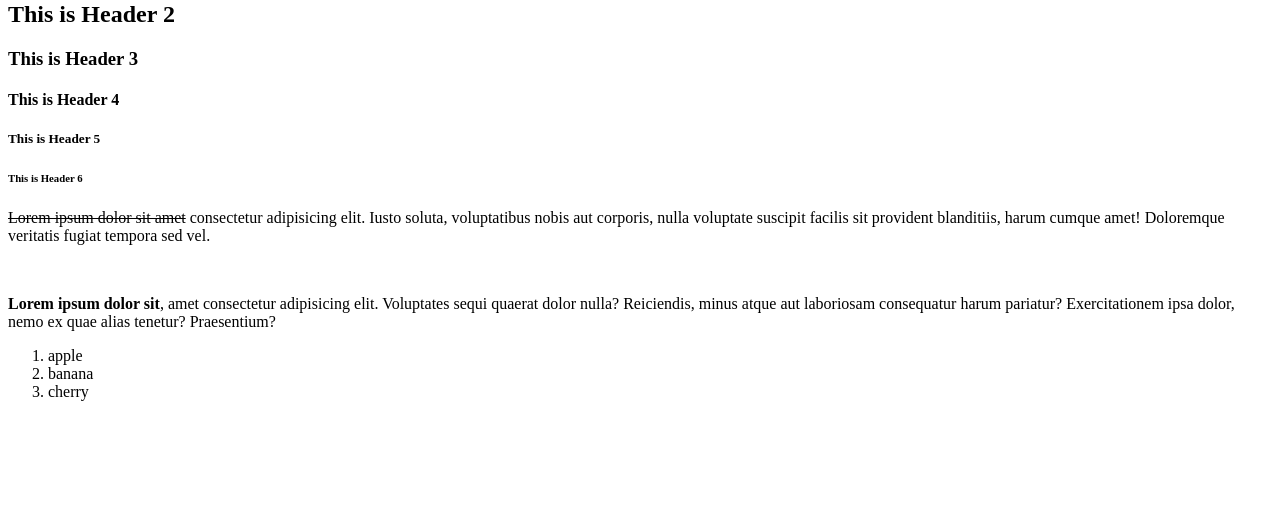
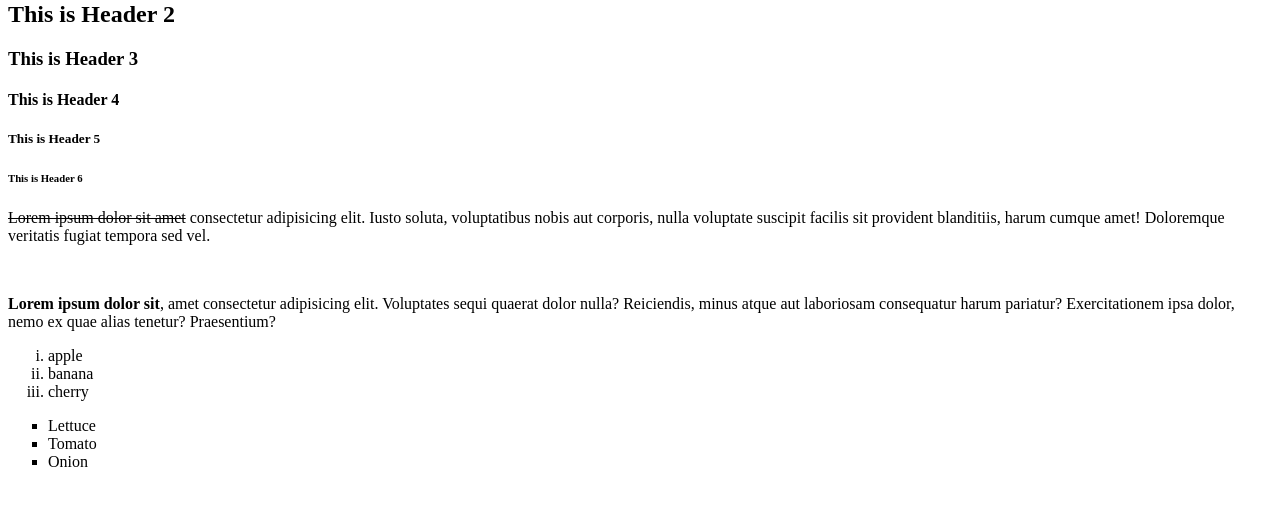
Before and after one commit to amaankhan7/frontEndNotes, a plain HTML site: page index.html in a window 1280 px wide. Shown: the part 79-584 px from the top of the page. Drawn offline with Linux system fonts and the light colour scheme.

Commit message:
html notes

```diff
--- a/index.html
+++ b/index.html
@@ -14,10 +14,15 @@
             <p><del>Lorem ipsum dolor sit amet</del> consectetur adipisicing elit. Iusto soluta, voluptatibus nobis aut corporis, nulla voluptate suscipit facilis sit provident blanditiis, harum cumque amet! Doloremque veritatis fugiat tempora sed vel.</p>
             <br>
             <p><strong>Lorem ipsum dolor sit</strong>, amet consectetur adipisicing elit. Voluptates sequi quaerat dolor nulla? Reiciendis, minus atque aut laboriosam consequatur harum pariatur? Exercitationem ipsa dolor, nemo ex quae alias tenetur? Praesentium?</p>
-        <ol>
+                <ol type="i">
                 <li>apple</li>
                 <li>banana</li>
                 <li>cherry</li>
                 </ol>
+                <ul type="square">
+                <li>Lettuce</li>
+                <li>Tomato</li>
+                <li>Onion</li>
+                </ul>
     </Body>
 </html>
```
Also changed, not shown: 1 other file. Lines whose indentation alone changed are shown as unchanged.
